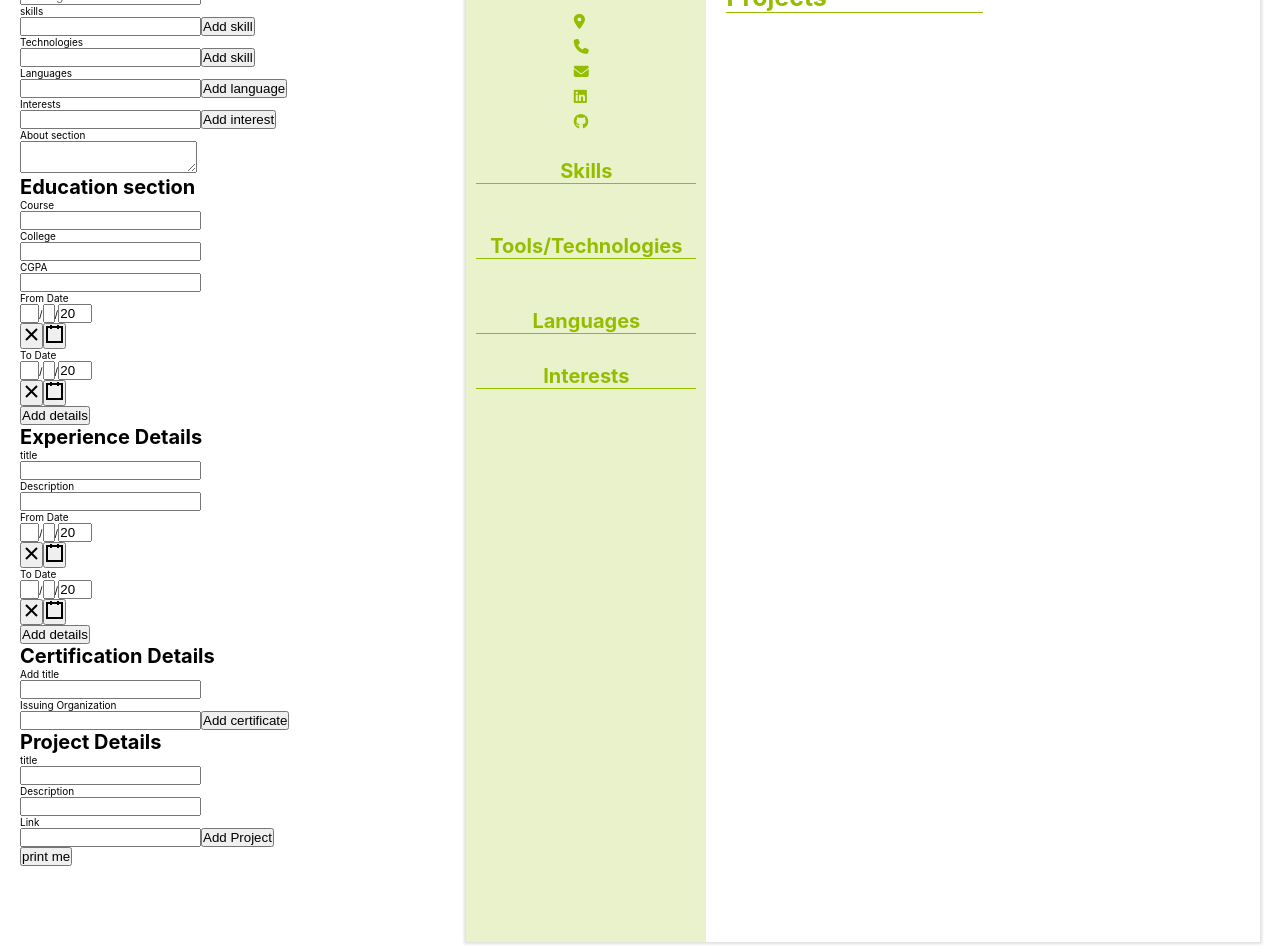
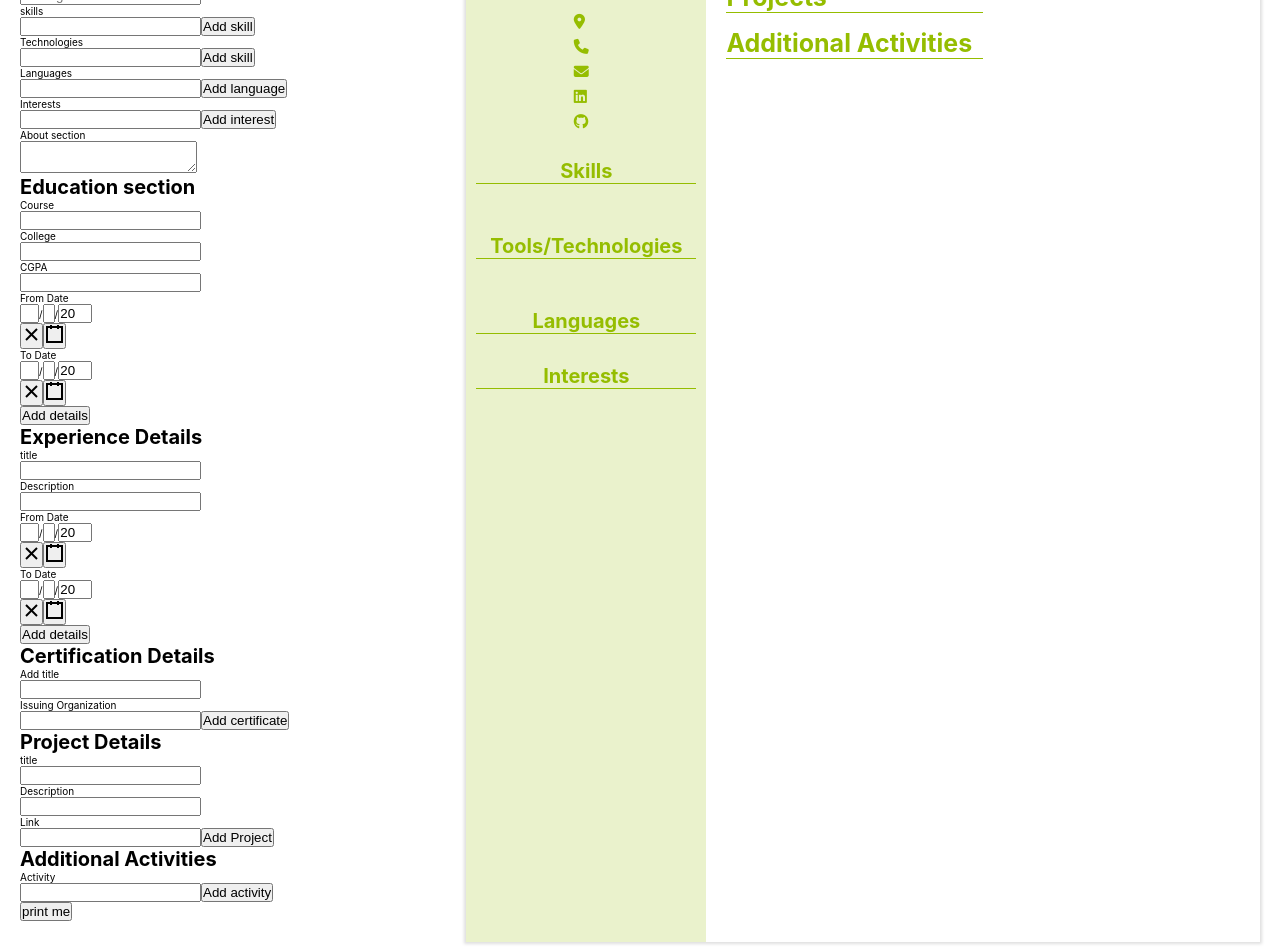
Before and after one commit to dineshveguru/resume-builder-remastered, a React (Create React App) app: page / in a window 1280 px wide. Shown: the part 191-1143 px from the top of the page. Built offline with nearby package versions, Linux system fonts and the light colour scheme.

Commit message:
completed activity section

```diff
--- a/src/App.js
+++ b/src/App.js
@@ -35,6 +35,8 @@ function App() {
     description: "",
     link: "",
   });
+  const [activity, setActivity] = React.useState("");
+  const [activitySet, setActivitySet] = React.useState([]);
   const [projectSet, setProjectSet] = React.useState([]);
   const [certificateSet, setCertificateSet] = React.useState([]);
   const [educationSet, setEduactionSet] = React.useState([]);
@@ -48,6 +50,28 @@ function App() {
   const [interestSet, setInterestSet] = React.useState([]);
   const [about, setAbout] = React.useState("");
   const [experienceSet, setExperienceSet] = React.useState([]);
+  function changeActivitySet() {
+    if (activity) {
+      let num = activitySet.length + 1;
+      let newActivity = { id: num, activityName: activity };
+      setActivitySet([...activitySet, newActivity]);
+      setActivity("");
+    }
+  }
+  function deleteActivity(id) {
+    let newSet = activitySet.filter((task) => task.id !== id);
+    setActivitySet(newSet);
+  }
+  function changeActivity(e) {
+    setActivity(e.target.value);
+  }
+  const activityHandlers = {
+    activity: activity,
+    activitySet: activitySet,
+    changeActivitySet: changeActivitySet,
+    deleteActivity: deleteActivity,
+    changeActivity: changeActivity,
+  };
   function changeEducationSet() {
     if (educationDetails.college && educationDetails.course) {
       let newDetail = {
@@ -307,6 +331,7 @@ function App() {
           experienceHandlers={experienceHandlers}
           certificationHandlers={certificationHandlers}
           projectHandlers={projectHandlers}
+          activityHandlers={activityHandlers}
         />
         <button onClick={handlePrint}>print me</button>
       </div>
@@ -323,6 +348,7 @@ function App() {
           experienceSet={experienceSet}
           certificateSet={certificateSet}
           projectSet={projectSet}
+          activitySet={activitySet}
         />
       </div>
     </div>
--- a/src/components/Form.js
+++ b/src/components/Form.js
@@ -8,6 +8,7 @@ import EducationComponent from "./RightComponents/EducationComponent";
 import ExperienceComponent from "./RightComponents/ExperienceComponent";
 import CertificateComponent from "./RightComponents/CertificateComponent";
 import ProjectComponent from "./RightComponents/ProjectComponent";
+import ActivityComponent from "./RightComponents/ActivityComponent";
 
 function Form(props) {
   const [to, setTo] = React.useState(new Date());
@@ -232,6 +233,22 @@ function Form(props) {
           delete={props.projectHandlers.deleteProjectDetail}
         />
       ))}
+      <h1>Additional Activities</h1>
+      <p>Activity</p>
+      <input
+        type="text"
+        value={props.activityHandlers.activity}
+        onChange={props.activityHandlers.changeActivity}
+      />
+      <button onClick={props.activityHandlers.changeActivitySet}>
+        Add activity
+      </button>
+      {props.activityHandlers.activitySet.map((item) => (
+        <ActivityComponent
+          props={item}
+          delete={props.activityHandlers.deleteActivity}
+        />
+      ))}
     </div>
   );
 }
--- a/src/components/Resume.js
+++ b/src/components/Resume.js
@@ -19,6 +19,7 @@ function Resume(props) {
           experienceSet={props.experienceSet}
           certificateSet={props.certificateSet}
           projectSet={props.projectSet}
+          activitySet={props.activitySet}
         />
       </div>
     </div>
--- /dev/null
+++ b/src/components/RightComponents/Activity.js
@@ -0,0 +1,23 @@
+import "../../styles/rightComponent.css";
+import ActivityTag from "./ActivityTag";
+
+function Activity(props) {
+  return (
+    <div className="education--section">
+      <div className="heading--container">
+        <h1>Additional Activities</h1>
+      </div>
+      <div style={{ "margin-top": "1rem" }}>
+        <ul>
+          {props.activitySet.map((item) => (
+            <div className="activity-container">
+              <ActivityTag detail={item} />
+            </div>
+          ))}
+        </ul>
+      </div>
+    </div>
+  );
+}
+
+export default Activity;
--- /dev/null
+++ b/src/components/RightComponents/ActivityComponent.js
@@ -0,0 +1,15 @@
+function ActivityComponent(props) {
+  return (
+    <div>
+      <p>{props.props.activityName}</p>
+      <i
+        class="fa-solid fa-xmark"
+        onClick={() => {
+          props.delete(props.props.id);
+        }}
+      ></i>
+    </div>
+  );
+}
+
+export default ActivityComponent;
--- /dev/null
+++ b/src/components/RightComponents/ActivityTag.js
@@ -0,0 +1,13 @@
+import "../../styles/rightComponent.css";
+
+function ActivityTag(props) {
+  return (
+    <div>
+      <li className="activity--component">
+        <p>{props.detail.activityName}</p>
+      </li>
+    </div>
+  );
+}
+
+export default ActivityTag;
--- a/src/components/RightComponents/RightComponent.js
+++ b/src/components/RightComponents/RightComponent.js
@@ -4,6 +4,7 @@ import Education from "./Education";
 import Experience from "./Experience";
 import Certificate from "./Certificate";
 import Project from "./Project";
+import Activity from "./Activity";
 
 function RightComponent(props) {
   return (
@@ -13,6 +14,7 @@ function RightComponent(props) {
       <Experience experienceSet={props.experienceSet} />
       <Certificate certificateSet={props.certificateSet} />
       <Project projectSet={props.projectSet} />
+      <Activity activitySet={props.activitySet} />
     </div>
   );
 }
--- a/src/styles/rightComponent.css
+++ b/src/styles/rightComponent.css
@@ -61,3 +61,12 @@
     color: #95bd00;
     margin-right: 10rem;
 }
+
+.activity--component{
+    font-size: 1.4rem;
+    font-weight: 600;
+}
+
+.activity-container{
+    margin-left: 3rem;
+}
```
